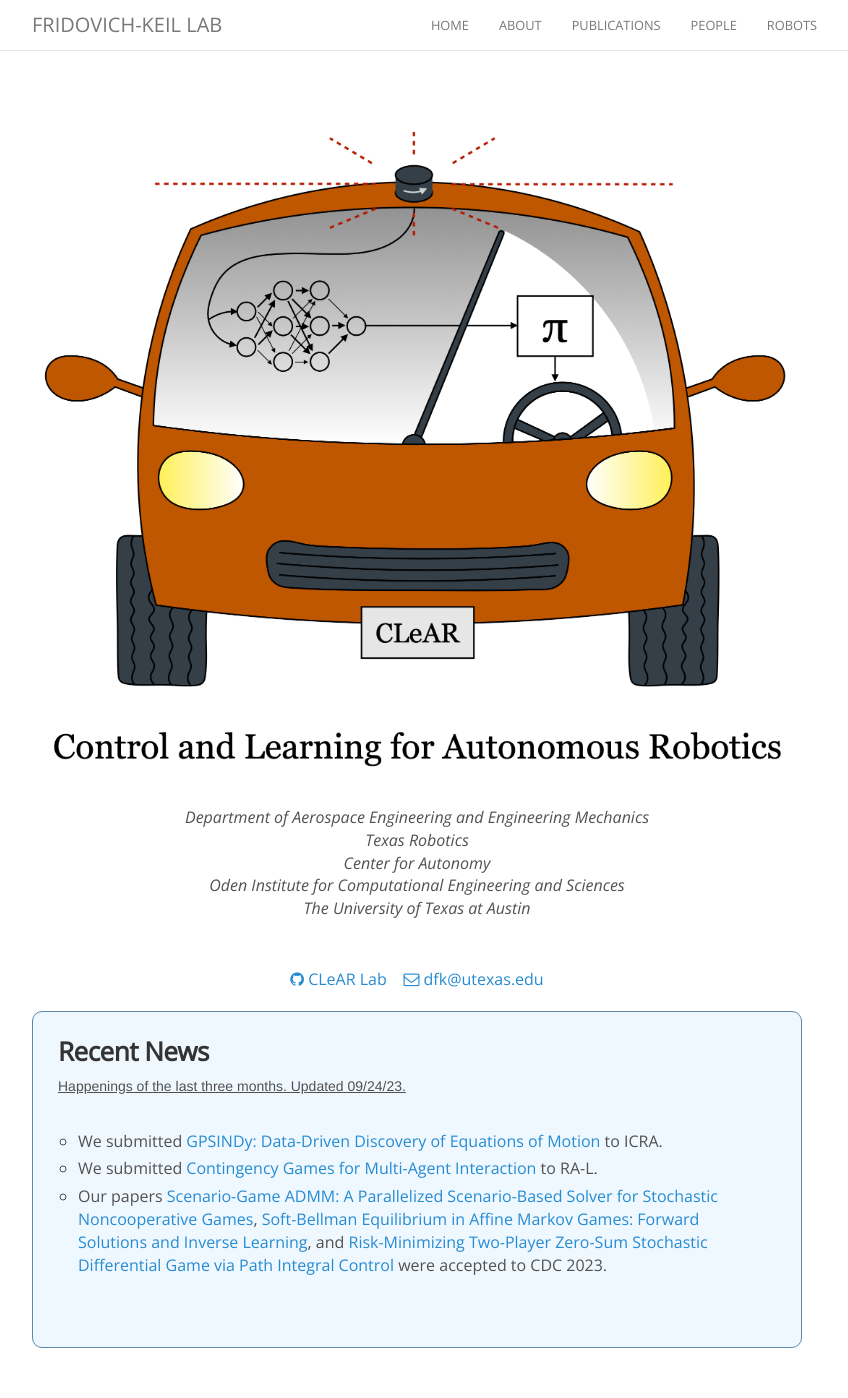
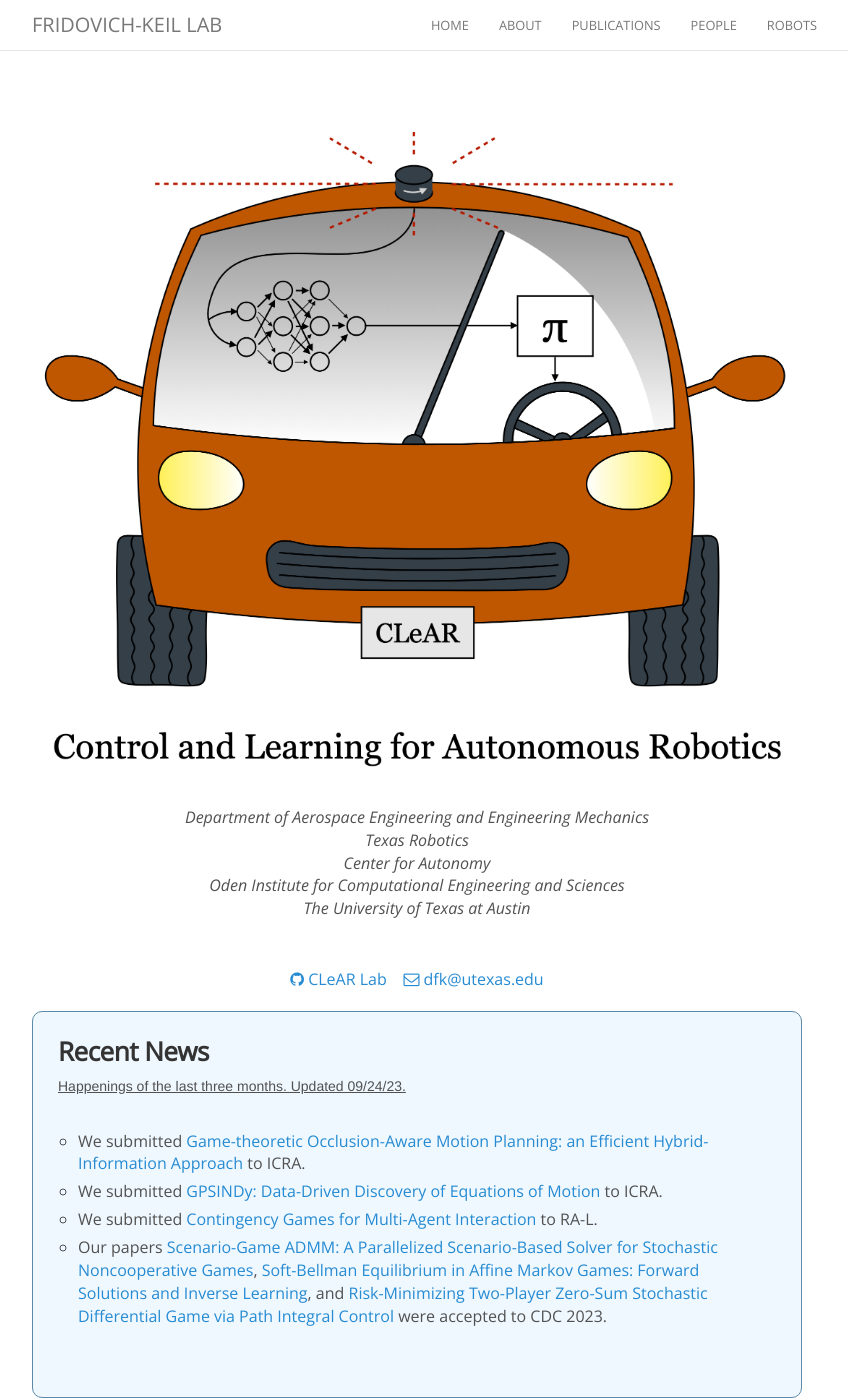
Before and after one commit to KordingLab/KordingLab.github.io, a Jekyll site: the page built from index.html, in a window 1280 px wide and 1398 px high. Shown: the whole window, without its empty margins (223-1071 px from the left). Built offline with Jekyll 4.4.1, drawn with Linux system fonts in a browser that asks for light colours; nearby versions of some CDN libraries; comment, search, counter and statistics services are not loaded.

Commit message:
fixed kushy email and added news

```diff
--- a/_data/news.yml
+++ b/_data/news.yml
@@ -1,3 +1,7 @@
+- date: 2023-09-23
+  details: >-
+    We submitted <a href="http://arxiv.org/abs/2309.10901">Game-theoretic Occlusion-Aware Motion Planning: an Efficient Hybrid-Information Approach </a> to ICRA.
+
 - date: 2023-09-15
   details: >-
     We submitted <a href="https://arxiv.org/abs/2309.11076">GPSINDy: Data-Driven Discovery of Equations of Motion</a> to ICRA.
```
Also changed, not shown: _people/kushagra_gupta.md (+1 -1 lines).
